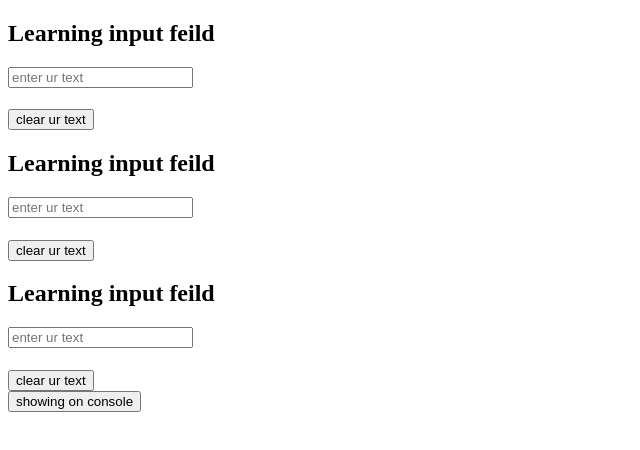
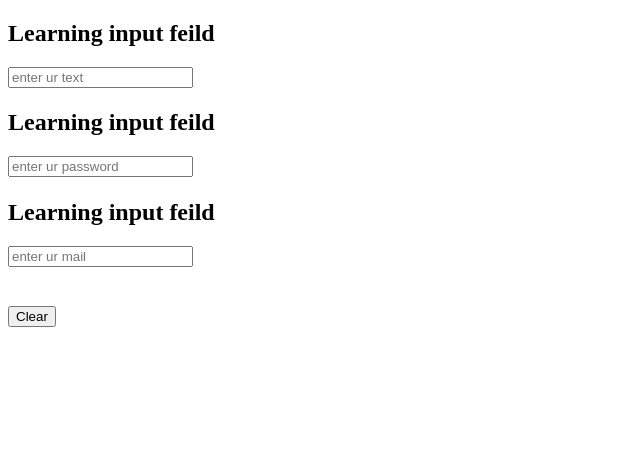
Before and after one commit to HaniWasim/learning-react, a React (Vite) app: page / in a window 1280 px wide. Shown: the top 450 px of the page, without its empty margins (0-640 px from the left). Built offline with nearby package versions, Linux system fonts and the light colour scheme.

Commit message:
learning input form

```diff
--- a/src/App.jsx
+++ b/src/App.jsx
@@ -195,13 +195,67 @@ import Wrap from "./wrapper";
 
 
 
+// function InputFunct(params) {
+
+//   const [val, setval] = useState("")
+
+//   const [value, setvalue] = useState("")
+
+//   const [values, setvalues] = useState("")
+
+
+
+//   return(
+//     <>
+//     <div>
+
+//     <h2>Learning input feild</h2>
+//     <input value={val} onChange={(event)=>{setval(event.target.value)}} placeholder="enter ur text" type="text"  />
+// <h1>{val}</h1>
+// <button onClick={()=>{setval("")}}>clear ur text</button>
+//     </div>
+
+
+//   <div>
+
+//     <h2>Learning input feild</h2>
+//     <input value={value} onChange={(event)=>{setvalue(event.target.value)}} placeholder="enter ur text" type="text"  />
+// <h1>{value}</h1>
+// <button onClick={()=>{setvalue("")}}>clear ur text</button>
+//     </div>
+
+//       <div>
+
+//     <h2>Learning input feild</h2>
+//     <input value={values} onChange={(event)=>{setvalues(event.target.value)}} placeholder="enter ur text" type="text"  />
+// <h1>{values}</h1>
+// <button onClick={()=>{setvalues("")}}>clear ur text</button>
+
+// <br />
+
+// {/*
+// Use console.log(variable) → logs only the value.
+
+// Use console.log({variable}) → logs an object with the variable name as the key. */}
+
+
+// <button onClick={()=>{console.log(val,value,values)}}> showing on console </button>
+
+//     </div>
+//     </>
+//   )
+// }
+// export default InputFunct;
+
+
+
 function InputFunct(params) {
 
   const [val, setval] = useState("")
 
-  const [value, setvalue] = useState("")
+  const [password, setpassward] = useState("")
 
-  const [values, setvalues] = useState("")
+  const [Email, setEmail] = useState("")
 
 
 
@@ -212,34 +266,31 @@ function InputFunct(params) {
     <h2>Learning input feild</h2>
     <input value={val} onChange={(event)=>{setval(event.target.value)}} placeholder="enter ur text" type="text"  />
 <h1>{val}</h1>
-<button onClick={()=>{setval("")}}>clear ur text</button>
+{/* <button onClick={()=>{setval("")}}>clear ur text</button> */}
     </div>
 
 
   <div>
 
     <h2>Learning input feild</h2>
-    <input value={value} onChange={(event)=>{setvalue(event.target.value)}} placeholder="enter ur text" type="text"  />
-<h1>{value}</h1>
-<button onClick={()=>{setvalue("")}}>clear ur text</button>
+    <input value={password} onChange={(event)=>{setpassward(event.target.value)}} placeholder="enter ur password" type="password"  />
+<h1>{password}</h1>
+{/* <button onClick={()=>{setpassward("")}}>clear ur text</button> */}
     </div>
 
       <div>
 
     <h2>Learning input feild</h2>
-    <input value={values} onChange={(event)=>{setvalues(event.target.value)}} placeholder="enter ur text" type="text"  />
-<h1>{values}</h1>
-<button onClick={()=>{setvalues("")}}>clear ur text</button>
+    <input value={Email} onChange={(event)=>{setEmail(event.target.value)}} placeholder="enter ur mail" type="text"  />
+<h1>{Email}</h1>
+{/* <button onClick={()=>{setEmail("")}}>clear ur text</button> */}
 
 <br />
 
-{/*
-Use console.log(variable) → logs only the value.
-
-Use console.log({variable}) → logs an object with the variable name as the key. */}
+<button onClick={()=>{setval("");setpassward("");setEmail("")}}> Clear </button>
 
 
-<button onClick={()=>{console.log(val,value,values)}}> showing on console </button>
+{/* <button onClick={()=>{console.log(val,password,Email)}}> showing on console </button> */}
 
     </div>
     </>
```
